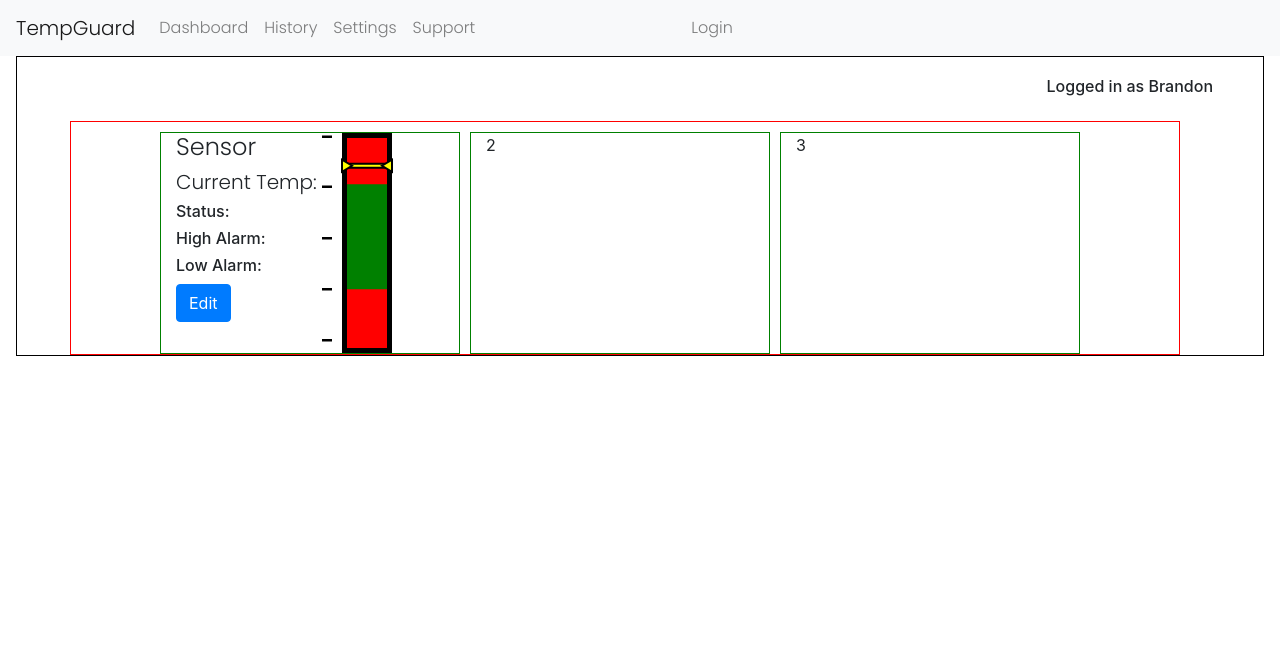
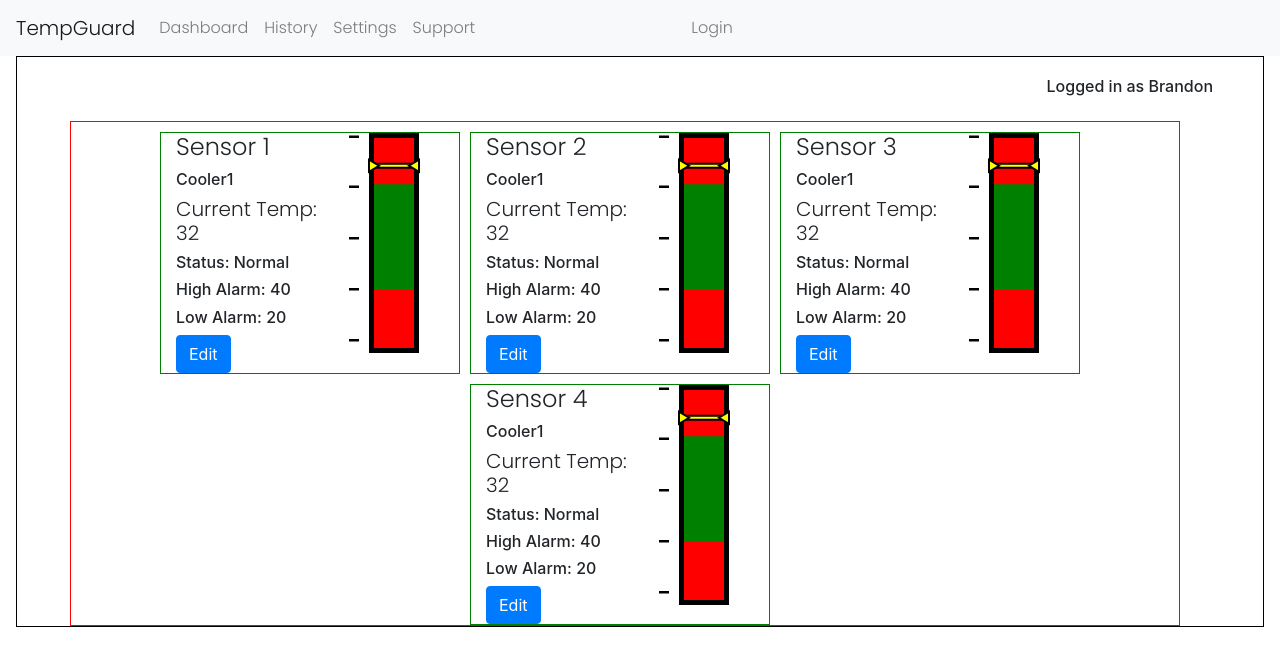
Before and after one commit to bkunke1/tempGuardOAuthClient, a React (Create React App) app: page / in a window 1280 px wide. Shown: the top 666 px of the page. Built offline with nearby package versions, Linux system fonts and the light colour scheme; no server answers.

Commit message:
added props and mapping to sensor components

```diff
--- a/src/Components/Dashboard/Dashboard.tsx
+++ b/src/Components/Dashboard/Dashboard.tsx
@@ -2,7 +2,8 @@ import React, { useContext } from 'react';
 import { myContext } from '../../Context';
 import { IUser } from '../../types/maintypes';
 import styles from './Dashboard.module.css';
-import Sensor from '../Sensor/Sensor'
+import Sensor from '../Sensor/Sensor';
+import { setEnvironment } from '../../Context';
 
 import Container from '../../../node_modules/react-bootstrap/Container';
 import Row from '../../../node_modules/react-bootstrap/Row';
@@ -10,6 +11,60 @@ import Col from '../../../node_modules/react-bootstrap/Col';
 
 export default function Dashboard() {
   const context = useContext(myContext) as IUser;
+
+  const sensorList = [
+    {
+      _id: '608f50cc63a04a44e9e29c71',
+      sensorNumber: '1',
+      sensorName: 'Cooler1',
+      sensorCurrentTemp: '32',
+      sensorStatus: 'Normal',
+      sensorHighAlarm: '40',
+      sensorLowAlarm: '20',
+    },
+    {
+      _id: '60921243d737c74e5ce4d99f',
+      sensorNumber: '2',
+      sensorName: 'Cooler1',
+      sensorCurrentTemp: '32',
+      sensorStatus: 'Normal',
+      sensorHighAlarm: '40',
+      sensorLowAlarm: '20',
+    },
+    {
+      _id: '60921252d737c74e5ce4d9a0',
+      sensorNumber: '3',
+      sensorName: 'Cooler1',
+      sensorCurrentTemp: '32',
+      sensorStatus: 'Normal',
+      sensorHighAlarm: '40',
+      sensorLowAlarm: '20',
+    },
+    {
+      _id: '60921256d737c74e5ce4d9a1',
+      sensorNumber: '4',
+      sensorName: 'Cooler1',
+      sensorCurrentTemp: '32',
+      sensorStatus: 'Normal',
+      sensorHighAlarm: '40',
+      sensorLowAlarm: '20',
+    },
+  ];
+  // DB call to fill sensorList with real data below:
+
+  //   async function getData(url = '') {
+  //     const response = await fetch(url, {
+  //       headers: {
+  //         'Content-Type': 'application/json',
+  //       },
+  //     });
+  //     return response.json();
+  //   }
+
+  //   getData('https://musing-golick-d5c510.netlify.app/').then((data) => {
+  //     console.log(data);
+  //   });
+
   return (
     <div className={styles.sensorsWrapper}>
       <div>
@@ -23,15 +78,21 @@ export default function Dashboard() {
             <div>
               <Container>
                 <Row className={styles.sensors}>
-                  <Col xs={6} md={4} lg={3} className={styles.sensor}>
-                    <Sensor />
-                  </Col>
-                  <Col xs={6} md={4} lg={3} className={styles.sensor}>
-                    2
-                  </Col>
-                  <Col xs={6} md={4} lg={3} className={styles.sensor}>
-                    3
-                  </Col>
+                  {sensorList.map((sensorData) => (
+                    <Col xs={6} md={4} lg={3} className={styles.sensor}>
+                      {' '}
+                      <Sensor
+                        key={sensorData._id}
+                        _id={sensorData._id}
+                        sensorNumber={sensorData.sensorNumber}
+                        sensorName={sensorData.sensorName}
+                        sensorCurrentTemp={sensorData.sensorCurrentTemp}
+                        sensorStatus={sensorData.sensorStatus}
+                        sensorHighAlarm={sensorData.sensorHighAlarm}
+                        sensorLowAlarm={sensorData.sensorLowAlarm}
+                      />
+                    </Col>
+                  ))}
                 </Row>
               </Container>
             </div>
--- a/src/Components/Sensor/Sensor.tsx
+++ b/src/Components/Sensor/Sensor.tsx
@@ -2,22 +2,13 @@ import React from 'react';
 import styles from './Sensor.module.css';
 import SensorThermometer from './SensorThermometer/SensorThermometer'
 import SensorData from './SensorData/SensorData'
-import { ISensor } from '../../types/maintypes'
+import { ISensor } from '../../types/maintypes';
 
-// Bootstrap Components
-import Navbar from 'react-bootstrap/Navbar';
-import Nav from 'react-bootstrap/Nav';
-import NavDropdown from 'react-bootstrap/NavDropdown';
-import Button from 'react-bootstrap/Button';
-
-export default function Sensor(sensor: ISensor) {
-
-    const sensorList = [1,2,3];
-
+export default function Sensor(props: ISensor) {
 
   return (
         <div className={styles.sensorWrapper}>
-        <SensorData />
+        <SensorData props={props}/>
         <SensorThermometer />
       </div>
 
--- a/src/Components/Sensor/SensorData/SensorData.tsx
+++ b/src/Components/Sensor/SensorData/SensorData.tsx
@@ -1,21 +1,20 @@
 import React from 'react';
 import styles from './SensorData.module.css';
+import { ISensor } from '../../../types/maintypes';
 
 // Bootstrap Components
-import Navbar from 'react-bootstrap/Navbar';
-import Nav from 'react-bootstrap/Nav';
-import NavDropdown from 'react-bootstrap/NavDropdown';
 import Button from 'react-bootstrap/Button';
 
 export default function SensorData(props: any) {
+
   return (
     <div>
-        <h4>Sensor {props.sensorNum}</h4>
-        <h6>{props.sensorName}</h6>
-        <h5>Current Temp: {props.currTemp}</h5>
-        <h6>Status: {props.currStatus}</h6>
-        <h6>High Alarm: {props.sensorHighAlarm}</h6>
-        <h6>Low Alarm: {props.sensorLowAlarm}</h6>
+        <h4>Sensor {props.props.sensorNumber}</h4>
+        <h6>{props.props.sensorName}</h6>
+        <h5>Current Temp: {props.props.sensorCurrentTemp}</h5>
+        <h6>Status: {props.props.sensorStatus}</h6>
+        <h6>High Alarm: {props.props.sensorHighAlarm}</h6>
+        <h6>Low Alarm: {props.props.sensorLowAlarm}</h6>
         <Button>Edit</Button>
       </div>
   );
--- a/src/Components/Sensor/SensorThermometer/SensorThermometer.tsx
+++ b/src/Components/Sensor/SensorThermometer/SensorThermometer.tsx
@@ -2,10 +2,6 @@ import React from 'react';
 import styles from './SensorThermometer.module.css';
 
 // Bootstrap Components
-import Navbar from 'react-bootstrap/Navbar';
-import Nav from 'react-bootstrap/Nav';
-import NavDropdown from 'react-bootstrap/NavDropdown';
-import Button from 'react-bootstrap/Button';
 
 export default function SensorThermometer() {
     return (
@@ -44,19 +40,19 @@ export default function SensorThermometer() {
                 height="4"
                 fill="yellow"
                 stroke="black"
-                stroke-width="2"
+                strokeWidth="2"
               ></rect>
               <polygon
                 points="20,26.75 30,32.75 20,38.75"
                 fill="yellow"
                 stroke="black"
-                stroke-width="2"
+                strokeWidth="2"
               ></polygon>
               <polygon
                 points="70,26.75 60,32.75 70,38.75"
                 fill="yellow"
                 stroke="black"
-                stroke-width="2"
+                strokeWidth="2"
               ></polygon>
             </svg>
             <svg>
--- a/src/types/maintypes.ts
+++ b/src/types/maintypes.ts
@@ -12,6 +12,8 @@ export interface IUser {
     sensorNumber: string;
     sensorName: string;
     sensorCurrentTemp: string;
+    sensorStatus: string;
     sensorHighAlarm: string;
     sensorLowAlarm: string;
+    key: string;
   }
```
